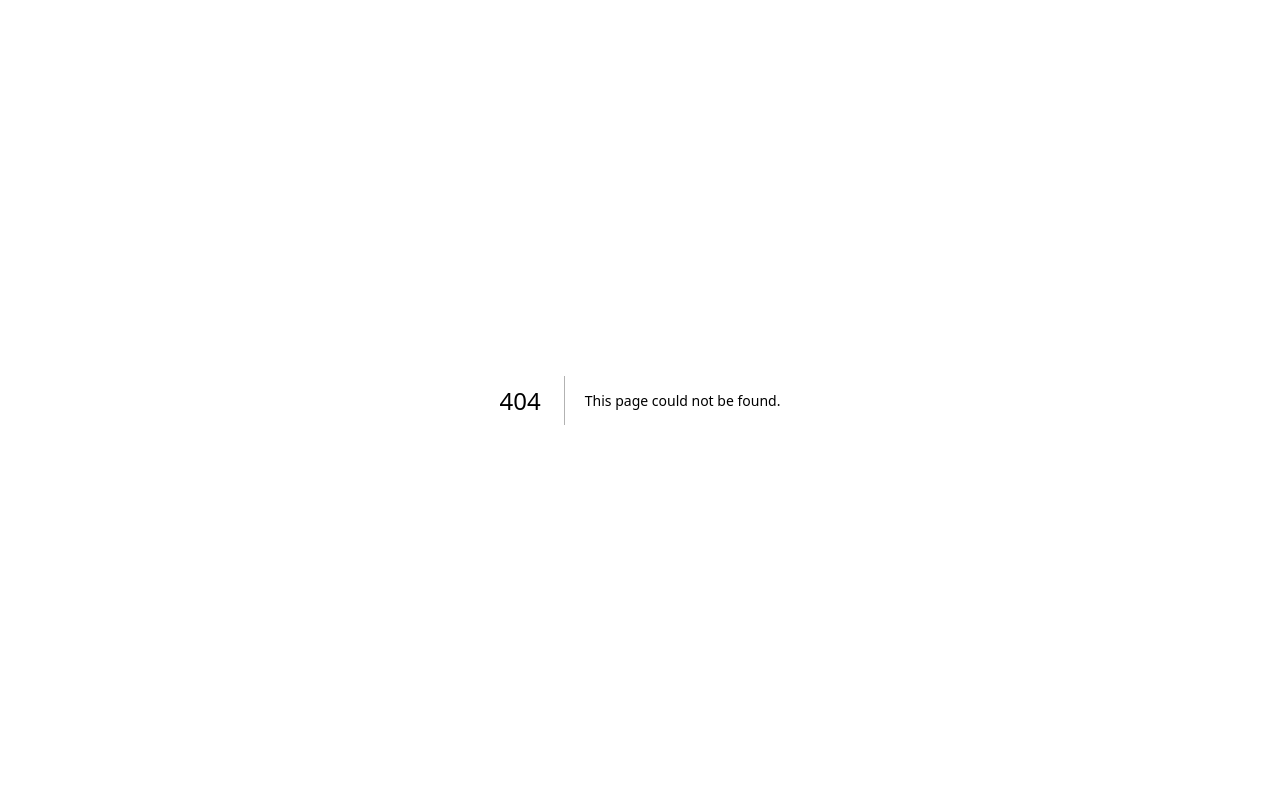
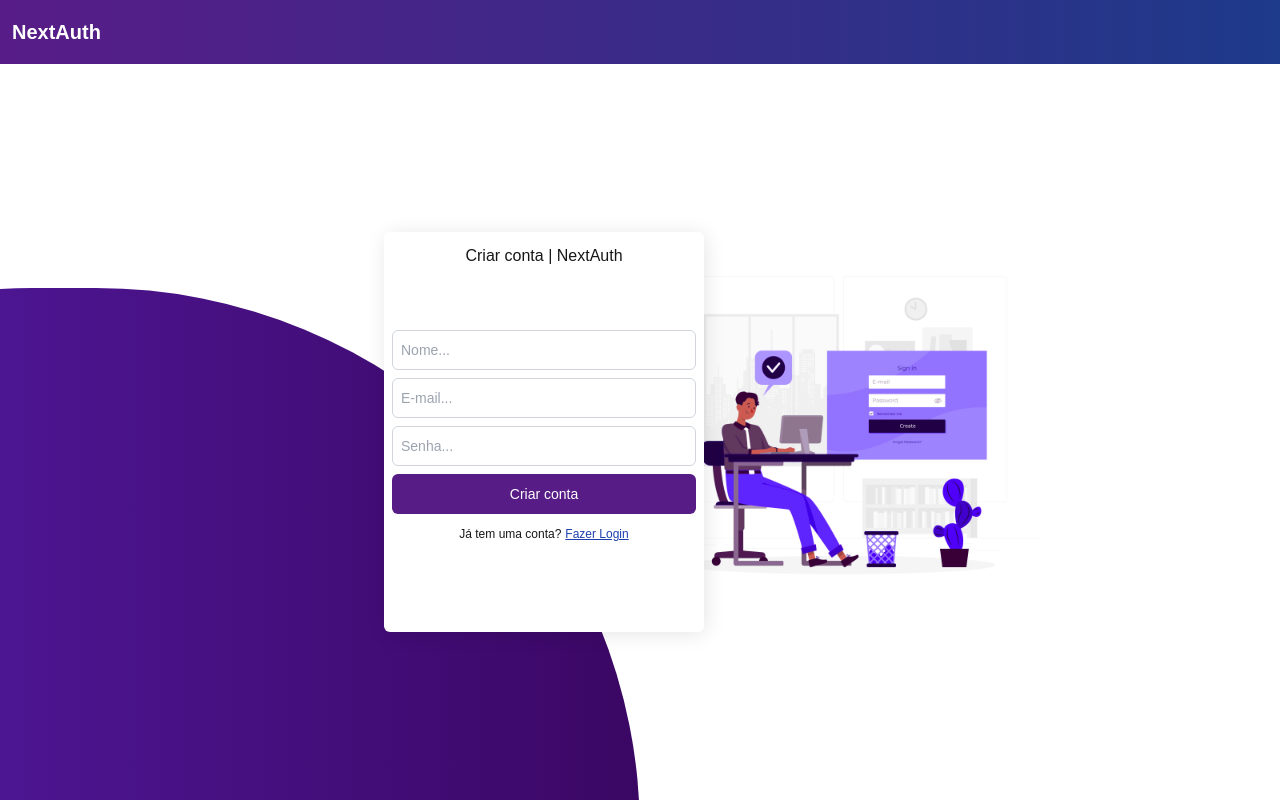
Before and after one commit to RodriguesEmerson/Auth, a Next.js app: page /register in a window 1280 px wide. Before the commit this address had no page. Shown: the top 800 px of the page. Built offline with nearby package versions, Linux system fonts and the light colour scheme.

Commit message:
Fixing prisma 10 Error

```diff
--- /dev/null
+++ b/app/(pages)/[login]/page.jsx
@@ -0,0 +1,7 @@
+import { LoginMain } from "../../UI/(auth)/login-register-Box"
+
+export default function LoginRegister(){
+   return(
+      <LoginMain />
+   )
+}
--- /dev/null
+++ b/app/UI/(auth)/_actions/register.ts
@@ -0,0 +1,23 @@
+'use server';
+
+import db from "../../../../lib/db";
+
+//As funções de servidor devem ser assíncronas;
+export default async function register(FormData: FormData){
+   const name = FormData.get('name') as string;
+   const email = FormData.get('email') as string;
+   const password = FormData.get('password') as string;
+
+   //Aqui seria bom usar o Zod.
+   if(!name || !email || !password){
+      throw new Error ("Todos os devem estar preenchidos.")
+   }
+
+   await db.user.create({
+      data:{
+         name: name,
+         email: email,
+         password: password
+      }
+   })
+}
--- a/app/UI/(auth)/login-register.jsx
+++ b/app/UI/(auth)/login-register.jsx
@@ -1,29 +1,22 @@
-'use client'
-import Link from "next/link"
-import { useEffect, useState } from "react"
-import { useForm } from "react-hook-form"
-import { Input } from "../../components/input"
-import { SubmitButton } from "../../components/submitButton"
-import { useScreenLoginStyleStore } from "../../zustand/useScreenLoginStyleStore"
+'use client';
+import Link from "next/link";
+import { useEffect, useState } from "react";
+import { useForm } from "react-hook-form";
+import { Input } from "../../components/input";
+import { SubmitButton } from "../../components/submitButton";
+import { useScreenLoginStyleStore } from "../../zustand/useScreenLoginStyleStore";
+import { usePathname } from "next/navigation";
+import register from "./_actions/register";
 
 
 export const LoginBox = () => {
    const style = useScreenLoginStyleStore((state) => state.style);
    const setStyle = useScreenLoginStyleStore((state) => state.setStyle);
-   const [boxInfos, setBoxInfos] = useState();
-   // const { data: session } = useSession();
-   // const router = useRouter();
-
+   const pathname = usePathname();
 
    useEffect(() => {
-      style === "login" && setBoxInfos({ title: "Login Auth", actionLink: { title: "Criar conta", link: "#" }, buttonValue: "Login" });
-      style === "create" && setBoxInfos({ title: "Criar conta Auth", actionLink: { title: "Fazer login", link: "#" }, buttonValue: "Criar conta" });
-   }, [style]);
-
-   const { register, handleSubmit } = useForm();
-   function handleSignIn(data) {
-      console.log(data)
-   }
+      setStyle(pathname.slice(1,));
+   }, [pathname]);
 
    return (
       <section
@@ -31,21 +24,25 @@ export const LoginBox = () => {
             ${style === "login" ? "left-[50%]" : "left-0"}
          `}
       >
-         <h1 className="text-center absolute top-3 w-[95%]">{boxInfos?.title}</h1>
+         {pathname === "/login" && <Login />}
+         {pathname === "/register" && <Register />}
+      </section>
+   )
+}
+
+function Login() {
+   const { register, handleSubmit } = useForm();
+   function handleSignIn(data) {
+      console.log(data)
+   }
+
+   return (
+      <>
+         <h1 className="text-center absolute top-3 w-[95%]">Entrar | NextAuth</h1>
          <form
             onSubmit={handleSubmit(handleSignIn)}
             className={`flex flex-col gap-2 mt-2 text-sm text-gray-600`}
          >
-            {style === "create" &&
-               <Input
-               type="text"
-               className={"h-10 w-full border border-gray-300 rounded-md px-2 outline-1 outline-blue-500"}
-               name="name"
-               {...register('name')}
-               placeholder="Nome..."
-               required={true}
-               autoComplete="on"
-            />}
             <Input
                type="text"
                className={"h-10 w-full border border-gray-300 rounded-md px-2 outline-1 outline-blue-500"}
@@ -65,15 +62,12 @@ export const LoginBox = () => {
                autoComplete="on"
             />
             <SubmitButton
-               className={`h-10 w-full outline-1 outline-blue-500  text-white rounded-md transition-all
-                  ${style === "login" ? "bg-blue-800 hover:bg-blue-900" : "bg-purple-900 hover:bg-purple-950"}
-               `}
-               value={`${boxInfos?.buttonValue}`}
+               className={`h-10 w-full outline-1 outline-blue-500  text-white rounded-md transition-all  bg-blue-800 hover:bg-blue-900`}
+               value={`Entrar`}
             />
          </form>
+
          <div className="mx-auto mt-3">
-            {style === "login" &&
-               <>
             <Link
                href={"#"}
                className="underline text-blue-800 text-xs"
@@ -81,20 +75,74 @@ export const LoginBox = () => {
                Recuperar senha
             </Link>
             <span className="mx-2 text-blue-800">|</span>
+
+            <Link
+               href={`/register`}
+               className="mx-auto mt-3 underline text-blue-800 text-xs"
+            >
+               Criar conta
+            </Link>
+         </div>
       </>
+   )
 }
 
+function Register() {
+   // const { register, handleSubmit } = useForm();
+   // function handleSignIn(data) {
+   //    console.log(data)
+   // }
+
+   return (
+      <>
+         <h1 className="text-center absolute top-3 w-[95%]">Criar conta | NextAuth</h1>
+         <form
+            action={register}
+            className={`flex flex-col gap-2 mt-2 text-sm text-gray-600`}
+         >
+            <Input
+               type="text"
+               className={"h-10 w-full border border-gray-300 rounded-md px-2 outline-1 outline-blue-500"}
+               name="name"
+               // {...register('name')}
+               placeholder="Nome..."
+               required={true}
+               autoComplete="on"
+            />
+            <Input
+               type="email"
+               className={"h-10 w-full border border-gray-300 rounded-md px-2 outline-1 outline-blue-500"}
+               name="email"
+               // {...register('email')}
+               placeholder="E-mail..."
+               required={true}
+               autoComplete="on"
+            />
+            <Input
+               type="password"
+               className={"h-10 w-full border border-gray-300 rounded-md px-2 outline-1 outline-blue-500"}
+               name="password"
+               // {...register('password')}
+               placeholder="Senha..."
+               required={true}
+               autoComplete="on"
+            />
+            <SubmitButton
+               className={`h-10 w-full outline-1 outline-blue-500  text-white rounded-md transition-all bg-purple-900 hover:bg-purple-950`}
+               value={`Criar conta`}
+            />
+         </form>
+
+         <div className="mx-auto mt-3 flex flex-row gap-1">
+
+            <p className="text-xs">Já tem uma conta?</p>
             <Link
-               href={`${boxInfos?.actionLink.link}`}
-               className="mx-auto mt-3 underline text-blue-800 text-xs"
-               onClick={(e) => {
-                  e.preventDefault();
-                  setStyle(style === "login" ? "create" : "login");
-               }}
+               href={`/login`}
+               className="mx-auto underline text-blue-800 text-xs"
             >
-               {boxInfos?.actionLink.title}
+               Fazer Login
             </Link>
          </div>
-      </section>
+      </>
    )
 }
--- a/app/layout.js
+++ b/app/layout.js
@@ -23,6 +23,9 @@ export default function RootLayout({ children }) {
       <body
         className={`${geistSans.variable} ${geistMono.variable} antialiased overflow-hidden`}
       >
+         <header className="h-16  flex items-center justify-start px-3 w-full bg-gradient-to-r from-purple-900 to-blue-900 text-white font-semibold text-xl">
+            <h2>NextAuth</h2>
+         </header>
         {children}
       </body>
     </html>
--- a/app/page.js
+++ b/app/page.js
@@ -2,11 +2,8 @@ import { LoginMain } from "./UI/(auth)/login-register-Box";
 
 export default function Home() {
    return (
-      <>
-         <header className="h-16  flex items-center justify-start px-3 w-full bg-gradient-to-r from-purple-900 to-blue-900 text-white font-semibold text-xl">
-            <h2>NextAuth</h2>
-         </header>
-         <LoginMain />
-      </>
+      <div>
+         <p>Home Page</p>
+      </div>
    );
 }
--- a/package.json
+++ b/package.json
@@ -10,6 +10,7 @@
   },
   "dependencies": {
     "@prisma/client": "^6.0.1",
+    "dotenv": "^16.4.7",
     "material-icons": "^1.13.12",
     "next": "15.0.4",
     "next-auth": "^5.0.0-beta.25",
```
Also changed, not shown: app/(pages)/dashboard/page.jsx (renamed from app/pages/dashboard/page.jsx), 1 other file (tests, documents, lock files or other folders). Lines whose indentation alone changed are shown as unchanged.
